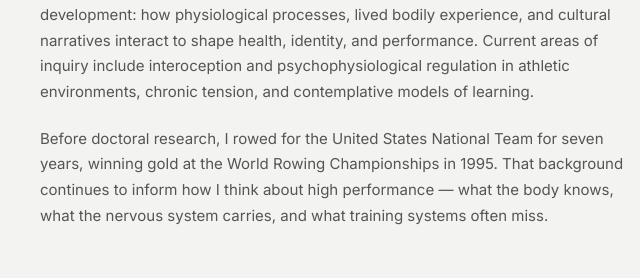
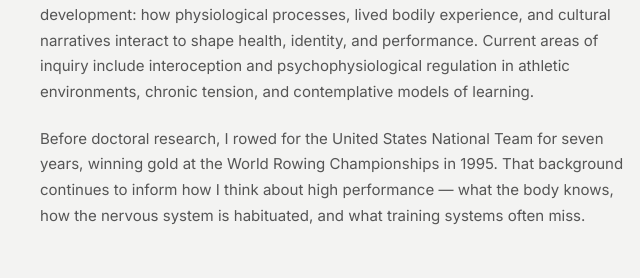
Before and after one commit to katiecooley/scanloncooley, a plain HTML site: page public/index.html in a window 1280 px wide. Shown: the part 1284-1562 px from the top of the page, 0-640 px from the left. Drawn offline with Linux system fonts and the light colour scheme.

Commit message:
copyedits

```diff
--- a/public/index.html
+++ b/public/index.html
@@ -416,7 +416,7 @@
         <div class="section-label">About</div>
         <p>I work at the intersection of integrative health science and embodied practice &mdash; as a researcher, faculty member, and clinician.</p>
         <p>My scholarship examines embodiment as a central dimension of human development: how physiological processes, lived bodily experience, and cultural narratives interact to shape health, identity, and performance. Current areas of inquiry include interoception and psychophysiological regulation in athletic environments, chronic tension, and contemplative models of learning.</p>
-        <p>Before doctoral research, I rowed for the United States National Team for seven years, winning gold at the World Rowing Championships in 1995. That background continues to inform how I think about high performance &mdash; what the body knows, what the nervous system carries, and what training systems often miss.</p>
+        <p>Before doctoral research, I rowed for the United States National Team for seven years, winning gold at the World Rowing Championships in 1995. That background continues to inform how I think about high performance &mdash; what the body knows, how the nervous system is habituated, and what training systems often miss.</p>
       </div>
     </div>
   </div>
```
